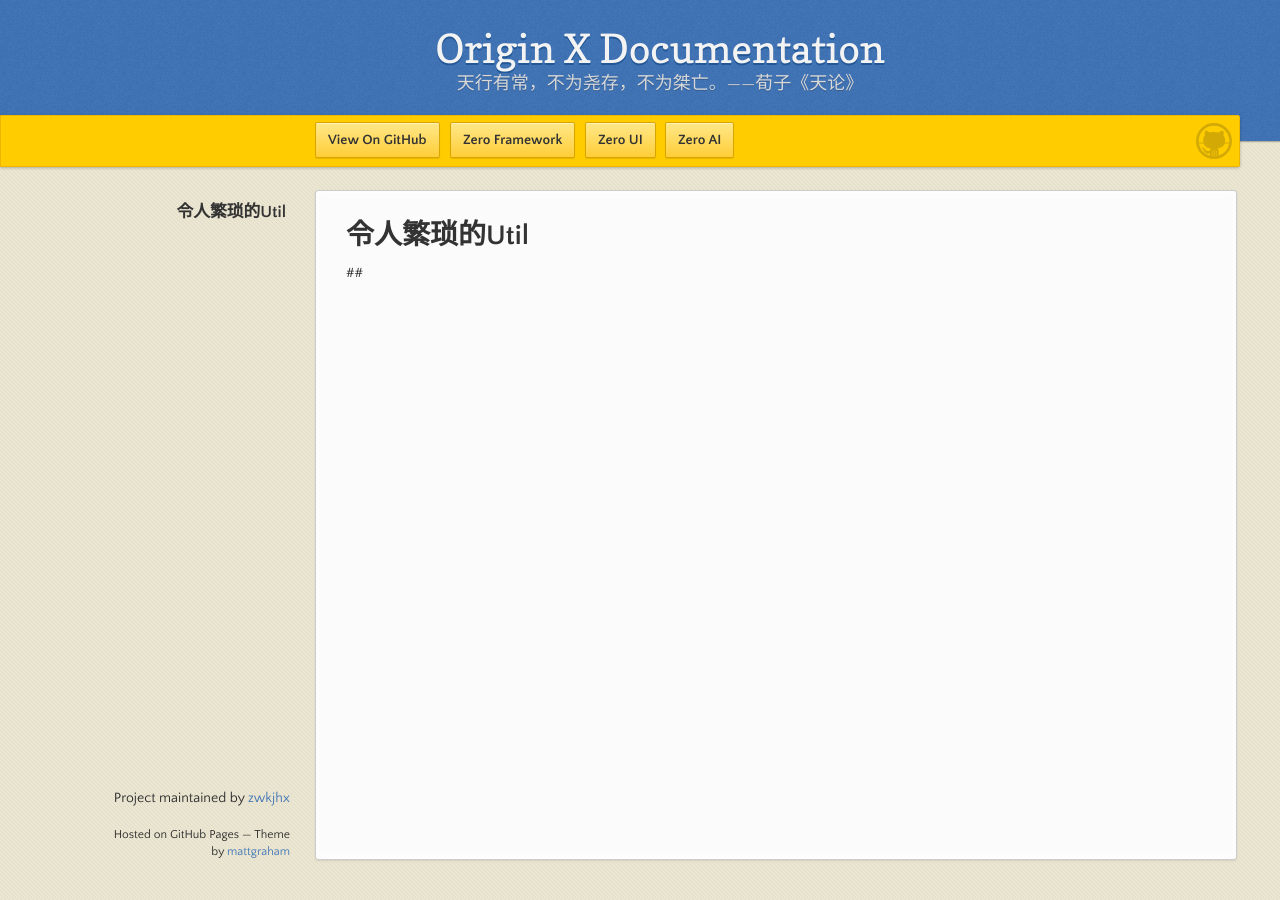
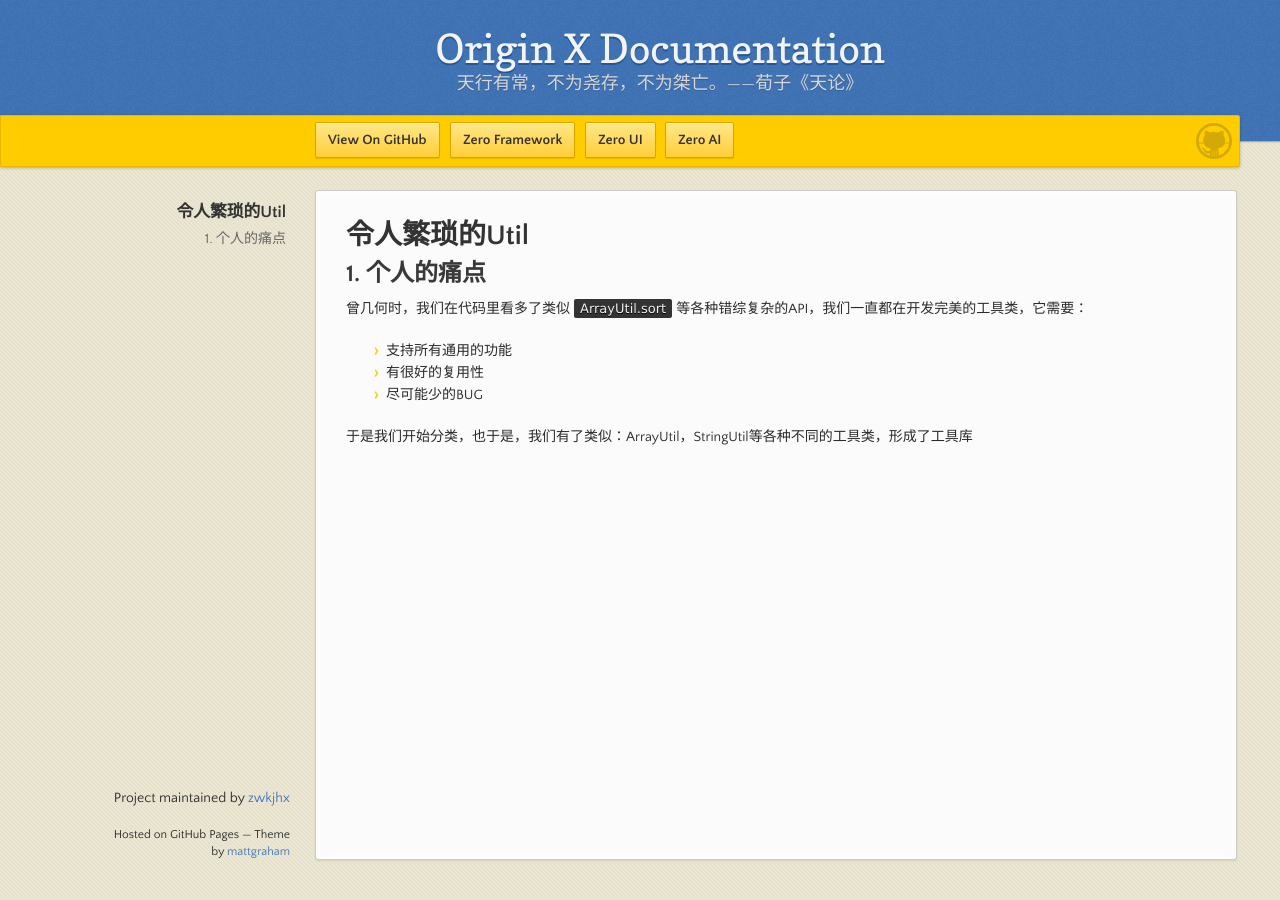
Before and after one commit to zwkjhx/ox-doc, a Jekyll site: the page built from utility-x/1-she-ji-li-nian/uxd-001-ling-ren-fan-suo-de-util.md, in a window 1280 px wide. Built offline with Jekyll 4.4.1, drawn with Linux system fonts in a browser that asks for light colours; our own code applies the rules of GitHub Pages for plain Markdown files.

Commit message:
Updates utility-x/1-she-ji-li-nian/uxd-001-ling-ren-fan-suo-de-util.md
Auto commit by GitBook Editor

```diff
--- a/utility-x/1-she-ji-li-nian/uxd-001-ling-ren-fan-suo-de-util.md
+++ b/utility-x/1-she-ji-li-nian/uxd-001-ling-ren-fan-suo-de-util.md
@@ -1,3 +1,11 @@
 # 令人繁琐的Util
 
-##
+## 1. 个人的痛点
+
+曾几何时，我们在代码里看多了类似`ArrayUtil.sort`等各种错综复杂的API，我们一直都在开发完美的工具类，它需要：
+
+* 支持所有通用的功能
+* 有很好的复用性
+* 尽可能少的BUG
+
+于是我们开始分类，也于是，我们有了类似：ArrayUtil，StringUtil等各种不同的工具类，形成了工具库
```
